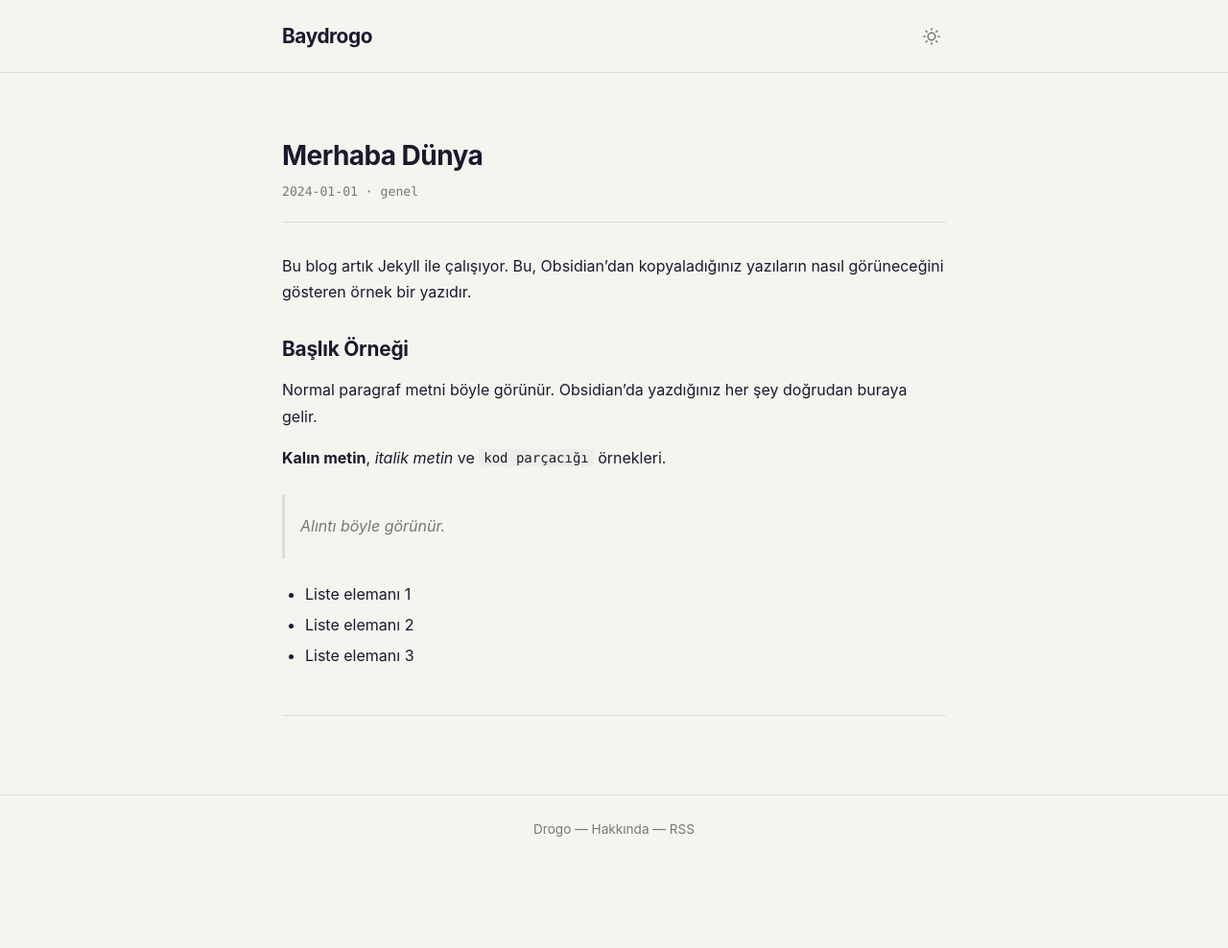
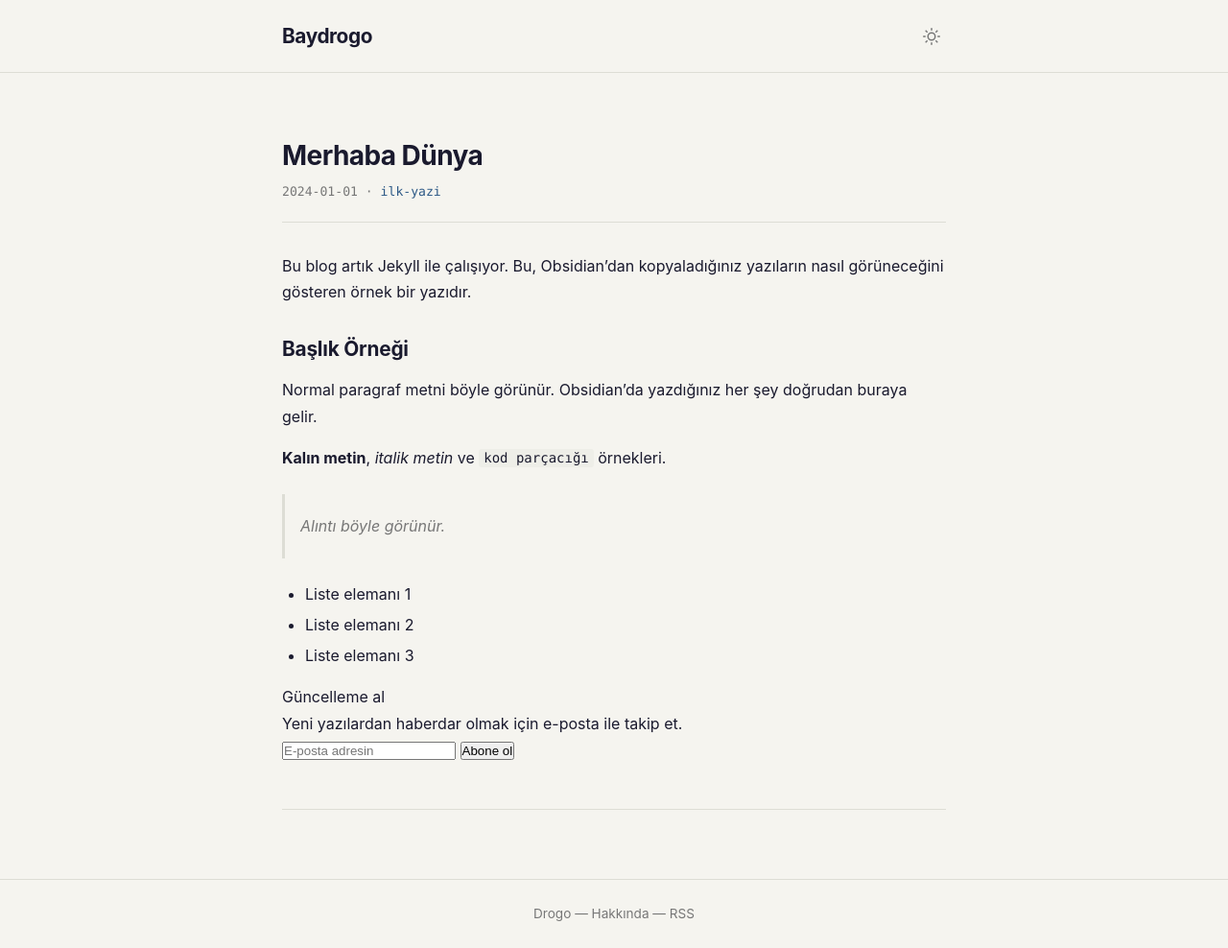
Before and after one commit to baydrogo/baydrogo, a Jekyll site: the page built from _posts/2024-01-01-merhaba-dunya.md, in a window 1280 px wide. Shown: the whole page at 96% size. Built offline with Jekyll 4.4.1, drawn with Linux system fonts in a browser that asks for light colours; before the commit the page ends 900 px from its top, so only the background shows below that.

Commit message:
Add files via upload

```diff
--- a/_layouts/post.html
+++ b/_layouts/post.html
@@ -5,11 +5,33 @@
 <article class="post">
   <header class="post-header">
     <h1>{{ page.title }}</h1>
-    <p class="post-meta">{{ page.date | date: "%Y-%m-%d" }}{% if page.categories %} &middot; {% for cat in page.categories %}{{ cat }}{% unless forloop.last %}, {% endunless %}{% endfor %}{% endif %}</p>
+    <p class="post-meta">{{ page.date | date: "%Y-%m-%d" }}{% if page.tags.size > 0 %} &middot; {% for tag in page.tags %}<a href="{{ '/etiketler' | relative_url }}#{{ tag | slugify }}" class="tag-link-inline">{{ tag }}</a>{% unless forloop.last %}, {% endunless %}{% endfor %}{% endif %}</p>
   </header>
   <div class="post-content">
     {{ content }}
   </div>
+
+  {% assign other_posts = site.posts | where_exp: "p", "p.url != page.url" %}
+  {% if other_posts.size > 0 %}
+  <div class="related-posts">
+    <p class="section-label">Bunları da okuyabilirsin</p>
+    <ul>
+      {% for p in other_posts limit:5 %}
+        <li><a href="{{ p.url | relative_url }}">{{ p.title }}</a></li>
+      {% endfor %}
+    </ul>
+  </div>
+  {% endif %}
+
+  <div class="newsletter-form">
+    <p class="section-label">Güncelleme al</p>
+    <p class="newsletter-desc">Yeni yazılardan haberdar olmak için e-posta ile takip et.</p>
+    <form action="https://buttondown.email/api/emails/embed-subscribe/baydrogo" method="post" target="popupwindow" onsubmit="window.open('https://buttondown.email/baydrogo', 'popupwindow')">
+      <input type="email" name="email" placeholder="E-posta adresin" required />
+      <button type="submit">Abone ol</button>
+    </form>
+  </div>
+
   <div class="post-nav">
     {% if page.previous.url %}<a href="{{ page.previous.url | relative_url }}">&larr; {{ page.previous.title }}</a>{% endif %}
     {% if page.next.url %}<a href="{{ page.next.url | relative_url }}" style="float:right">{{ page.next.title }} &rarr;</a>{% endif %}
```
Also changed, not shown: _layouts/home.html (+25 -1 lines), _layouts/tags.html (added, +22 -0 lines).
